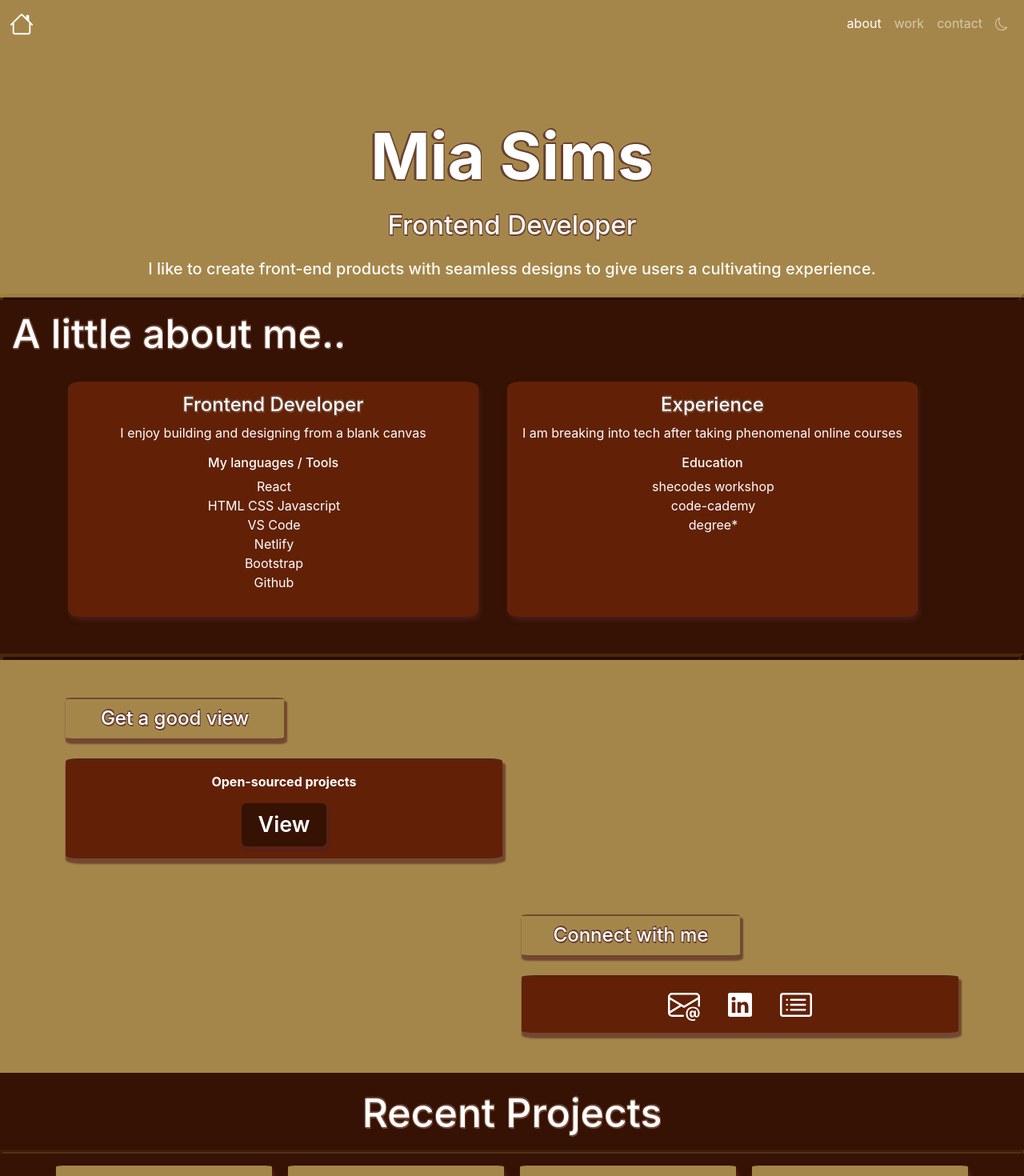
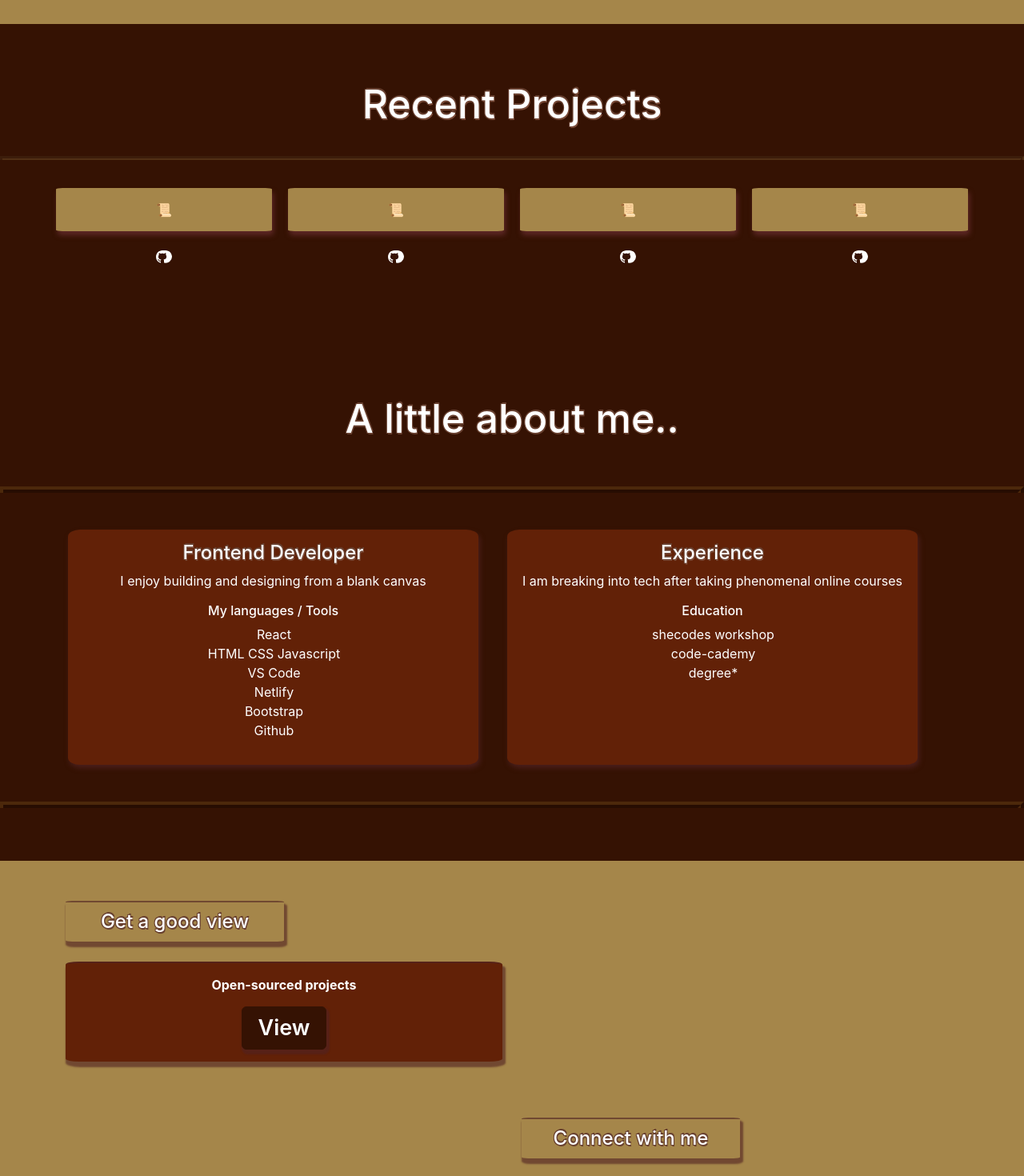
Before and after one commit to mia24sims/mia-sims-portfolio, a React (Create React App) app: page /work in a window 1280 px wide. Shown: the top 1470 px of the page at 80% size. Built offline with nearby package versions, Linux system fonts and the light colour scheme.

Commit message:
edited css styling and nav bar
added link to sections
added padding
edited about page <hr/>

```diff
--- a/package.json
+++ b/package.json
@@ -9,6 +9,7 @@
     "@testing-library/user-event": "^13.5.0",
     "react": "^19.2.0",
     "react-dom": "^19.2.0",
+    "react-router-dom": "^7.9.5",
     "react-scripts": "5.0.1",
     "web-vitals": "^2.1.4"
   },
--- a/src/About.css
+++ b/src/About.css
@@ -1,13 +1,14 @@
 .About{
   background-color: #351203;
+  padding-bottom: 50px;
 }
 
 
 .About h2 {
   text-shadow: -1px -1px 0 #684030, 1px -2px 0 #684030, -1px 1px 0 #684030,
     1px 2px 0 #684030;
-    padding: 15px;
-  margin-bottom: 15px;
+    padding-top: 70px;
+  margin-bottom: 55px;
   font-size: 35px;
   text-align: center;
 }
@@ -17,7 +18,7 @@
   background-color: #622107;
   border-radius: 30%;
   padding: 15px;
-  margin-bottom: 30px;
+  margin:  30px 0px;
   box-shadow: 2px 4px 6px #502222cd;
 }
 
@@ -37,8 +38,7 @@
   background-color: #622107;
   border-radius: 30%;
   padding: 15px;
-  margin-right: -0px;
-  margin-bottom: 30px;
+  margin: 30px 0px;
   box-shadow: 2px 4px 6px #502222cd;
 }
 
@@ -54,19 +54,15 @@
 }
 
 
-
-
-
 .About hr{
      border: 8px ridge #3d2d10 ;
   border-bottom: none;
-  margin-bottom: -3px;
+
   }
 
 @media (min-width: 700px)
 {
   .About h2 {
-    text-align: left;
     font-size: 50px;
   }
   .About .dev{
--- a/src/About.js
+++ b/src/About.js
@@ -3,9 +3,9 @@ import "./About.css";
 
 export default function About() {
   return (
-    <div className="About" id="About">
+    <div className="About" id="about">
       <h2>A little about me..</h2>
-
+<hr/>
       <div class="container text-center">
         <div class="row">
           <div class="col-md-2 dev">
--- a/src/App.js
+++ b/src/App.js
@@ -3,6 +3,7 @@ import Homepage from "./Homepage";
 import About from "./About";
 import Contact from "./Contact";
 import Work from "./Work";
+import { BrowserRouter as Router, Routes, Route } from "react-router-dom";
 
 
 function App() {
@@ -11,10 +12,19 @@ function App() {
       <header className="App-header">
 
 
-        <Homepage />
+        <Router>
+          <Routes>
+            <Route path="/" element={<Homepage />} />
+            <Route path="/about" element={<About />} />
+            <Route path="/contact" element={<Contact />} />
+            <Route path="/work" element={<Work />} />
+          </Routes>
+        </Router>
+
         <About />
         <Contact />
         <Work />
+
       </header>
     </div>
   );
--- a/src/Contact.css
+++ b/src/Contact.css
@@ -1,3 +1,7 @@
+.Contact {
+  padding-bottom: 70px;
+}
+
 .Contact h4 {
   margin-top: 50px;
   box-shadow: 2px 5px 2px 2px #5022229e;
--- a/src/Contact.js
+++ b/src/Contact.js
@@ -3,7 +3,7 @@ import "./Contact.css";
 
 export default function Contact() {
   return (
-    <div className="Contact">
+    <div className="Contact" id="contact">
       <div class="container text-center">
         <div class="row">
           <div class="col-lg-6">
@@ -12,7 +12,7 @@ export default function Contact() {
               <li>
                 <strong>Open-sourced projects</strong>
               </li>
-              <button class="btn btn-primary">View</button>
+              <button class="btn btn-dark">View</button>
             </ul>
           </div>
           <div class="col"></div>
--- a/src/Homepage.css
+++ b/src/Homepage.css
@@ -1,4 +1,7 @@
-
+.Homepage .link{
+  color: white;
+  text-decoration: none;
+}
 
 .Homepage h1{
   font-size: 80px;
@@ -32,6 +35,7 @@ text-align: center;
 opacity: 97%;
 text-align: center;
 font-weight: 500;
+padding-bottom: 90px;
 }
 
 .Homepage hr{
--- a/src/Homepage.js
+++ b/src/Homepage.js
@@ -1,13 +1,13 @@
 import React from "react";
 import "./Homepage.css";
 
-
 export default function Homepage() {
   return (
-    <div className="Homepage">
-      <nav class="navbar navbar-expand-lg bg-body-white navbar-dark">
+    <div className="Homepage" id="home">
+      <nav class="navbar navbar-expand-lg bg-body-white navbar-dark fixed-top">
         <div class="container-fluid">
-          <a class="navbar-brand" href="/">
+          <a class="navbar-brand" href="#home">
+
               <svg
                 xmlns="http://www.w3.org/2000/svg"
                 width="30"
@@ -18,6 +18,7 @@ export default function Homepage() {
               >
                 <path d="M8.707 1.5a1 1 0 0 0-1.414 0L.646 8.146a.5.5 0 0 0 .708.708L2 8.207V13.5A1.5 1.5 0 0 0 3.5 15h9a1.5 1.5 0 0 0 1.5-1.5V8.207l.646.647a.5.5 0 0 0 .708-.708L13 5.793V2.5a.5.5 0 0 0-.5-.5h-1a.5.5 0 0 0-.5.5v1.293zM13 7.207V13.5a.5.5 0 0 1-.5.5h-9a.5.5 0 0 1-.5-.5V7.207l5-5z" />
               </svg>
+
           </a>
           <button
             class="navbar-toggler"
@@ -33,17 +34,17 @@ export default function Homepage() {
           <div class="collapse navbar-collapse" id="navbarNav">
             <ul class="navbar-nav w-100">
               <li class="nav-item ms-lg-auto">
-                <a class="nav-link active" aria-current="page" href=".">
+                <a class="nav-link active" aria-current="page" href="#about">
                   about
                 </a>
               </li>
               <li class="nav-item">
-                <a class="nav-link" href="/">
+                <a class="nav-link" href="#work">
                   work
                 </a>
               </li>
               <li class="nav-item">
-                <a class="nav-link" href=".">
+                <a class="nav-link" href="#contact">
                   contact
                 </a>
               </li>
--- a/src/Work.css
+++ b/src/Work.css
@@ -1,28 +1,30 @@
-.Work{
+.Work {
   background-color: #351203;
+  padding-bottom: 90px;
 }
 
-.Work h2{
+.Work h2 {
   text-align: center;
-  padding-top: 20px;
+  padding-top: 70px;
   margin-top: 30px;
+  margin-bottom: 35px;
   text-shadow: -1px -1px 0 #684030, 1px -2px 0 #684030, -1px 1px 0 #684030,
     1px 2px 0 #7b4b38;
   font-size: 35px;
 }
 
-.Work hr{
-     border: 5px groove #A5864A ;
+.Work hr {
+  border: 5px groove #a5864a;
   border-bottom: none;
-  margin-bottom: 15px;
+  margin-bottom: 35px;
 }
 
-  .Work .row{
+.Work .row {
   grid-gap: 20px;
 }
 
-  .Work .project{
- background-color: #A5864A;
+.Work .project {
+  background-color: #a5864a;
   border-radius: 3%;
   padding: 15px;
   margin-bottom: 20px;
@@ -30,7 +32,7 @@
 }
 
 @media (min-width: 700px) {
-    .Work h2{
+  .Work h2 {
     font-size: 50px;
   }
 }
--- a/src/Work.js
+++ b/src/Work.js
@@ -1,9 +1,9 @@
 import React from "react";
 import "./Work.css";
 
-export default function Work(){
+export default function Work() {
   return (
-    <div className="Work">
+    <div className="Work" id="work">
       <h2>Recent Projects</h2>
       <hr />
       <div class="container text-center">
@@ -16,18 +16,54 @@ export default function Work(){
       </div>
       <div class="container text-center">
         <div class="row">
-          <div class="col"><svg xmlns="http://www.w3.org/2000/svg" width="20" height="20" fill="currentColor" class="bi bi-github" viewBox="0 0 20 20">
-  <path d="M8 0C3.58 0 0 3.58 0 8c0 3.54 2.29 6.53 5.47 7.59.4.07.55-.17.55-.38 0-.19-.01-.82-.01-1.49-2.01.37-2.53-.49-2.69-.94-.09-.23-.48-.94-.82-1.13-.28-.15-.68-.52-.01-.53.63-.01 1.08.58 1.23.82.72 1.21 1.87.87 2.33.66.07-.52.28-.87.51-1.07-1.78-.2-3.64-.89-3.64-3.95 0-.87.31-1.59.82-2.15-.08-.2-.36-1.02.08-2.12 0 0 .67-.21 2.2.82.64-.18 1.32-.27 2-.27s1.36.09 2 .27c1.53-1.04 2.2-.82 2.2-.82.44 1.1.20 1.92.08 2.12.51.56.82 1.27.82 2.15 0 3.07-1.87 3.75-3.65 3.95.29.25.54.73.54 1.48 0 1.07-.01 1.93-.01 2.2 0 .21.15.46.55.38A8.01 8.01 0 0 0 20 8c0-4.42-3.58-8-8-8"/>
-</svg></div>
-          <div class="col"><svg xmlns="http://www.w3.org/2000/svg" width="20" height="20" fill="currentColor" class="bi bi-github" viewBox="0 0 20 20">
-  <path d="M8 0C3.58 0 0 3.58 0 8c0 3.54 2.29 6.53 5.47 7.59.4.07.55-.17.55-.38 0-.19-.01-.82-.01-1.49-2.01.37-2.53-.49-2.69-.94-.09-.23-.48-.94-.82-1.13-.28-.15-.68-.52-.01-.53.63-.01 1.08.58 1.23.82.72 1.21 1.87.87 2.33.66.07-.52.28-.87.51-1.07-1.78-.2-3.64-.89-3.64-3.95 0-.87.31-1.59.82-2.15-.08-.2-.36-1.02.08-2.12 0 0 .67-.21 2.2.82.64-.18 1.32-.27 2-.27s1.36.09 2 .27c1.53-1.04 2.2-.82 2.2-.82.44 1.1.20 1.92.08 2.12.51.56.82 1.27.82 2.15 0 3.07-1.87 3.75-3.65 3.95.29.25.54.73.54 1.48 0 1.07-.01 1.93-.01 2.2 0 .21.15.46.55.38A8.01 8.01 0 0 0 20 8c0-4.42-3.58-8-8-8"/>
-</svg></div>
-          <div class="col"><svg xmlns="http://www.w3.org/2000/svg" width="20" height="20" fill="currentColor" class="bi bi-github" viewBox="0 0 20 20">
-  <path d="M8 0C3.58 0 0 3.58 0 8c0 3.54 2.29 6.53 5.47 7.59.4.07.55-.17.55-.38 0-.19-.01-.82-.01-1.49-2.01.37-2.53-.49-2.69-.94-.09-.23-.48-.94-.82-1.13-.28-.15-.68-.52-.01-.53.63-.01 1.08.58 1.23.82.72 1.21 1.87.87 2.33.66.07-.52.28-.87.51-1.07-1.78-.2-3.64-.89-3.64-3.95 0-.87.31-1.59.82-2.15-.08-.2-.36-1.02.08-2.12 0 0 .67-.21 2.2.82.64-.18 1.32-.27 2-.27s1.36.09 2 .27c1.53-1.04 2.2-.82 2.2-.82.44 1.1.20 1.92.08 2.12.51.56.82 1.27.82 2.15 0 3.07-1.87 3.75-3.65 3.95.29.25.54.73.54 1.48 0 1.07-.01 1.93-.01 2.2 0 .21.15.46.55.38A8.01 8.01 0 0 0 20 8c0-4.42-3.58-8-8-8"/>
-</svg></div>
-          <div class="col"><svg xmlns="http://www.w3.org/2000/svg" width="20" height="20" fill="currentColor" class="bi bi-github" viewBox="0 0 20 20">
-  <path d="M8 0C3.58 0 0 3.58 0 8c0 3.54 2.29 6.53 5.47 7.59.4.07.55-.17.55-.38 0-.19-.01-.82-.01-1.49-2.01.37-2.53-.49-2.69-.94-.09-.23-.48-.94-.82-1.13-.28-.15-.68-.52-.01-.53.63-.01 1.08.58 1.23.82.72 1.21 1.87.87 2.33.66.07-.52.28-.87.51-1.07-1.78-.2-3.64-.89-3.64-3.95 0-.87.31-1.59.82-2.15-.08-.2-.36-1.02.08-2.12 0 0 .67-.21 2.2.82.64-.18 1.32-.27 2-.27s1.36.09 2 .27c1.53-1.04 2.2-.82 2.2-.82.44 1.1.20 1.92.08 2.12.51.56.82 1.27.82 2.15 0 3.07-1.87 3.75-3.65 3.95.29.25.54.73.54 1.48 0 1.07-.01 1.93-.01 2.2 0 .21.15.46.55.38A8.01 8.01 0 0 0 20 8c0-4.42-3.58-8-8-8"/>
-</svg></div>
+          <div class="col">
+            <svg
+              xmlns="http://www.w3.org/2000/svg"
+              width="20"
+              height="20"
+              fill="currentColor"
+              class="bi bi-github"
+              viewBox="0 0 20 20"
+            >
+              <path d="M8 0C3.58 0 0 3.58 0 8c0 3.54 2.29 6.53 5.47 7.59.4.07.55-.17.55-.38 0-.19-.01-.82-.01-1.49-2.01.37-2.53-.49-2.69-.94-.09-.23-.48-.94-.82-1.13-.28-.15-.68-.52-.01-.53.63-.01 1.08.58 1.23.82.72 1.21 1.87.87 2.33.66.07-.52.28-.87.51-1.07-1.78-.2-3.64-.89-3.64-3.95 0-.87.31-1.59.82-2.15-.08-.2-.36-1.02.08-2.12 0 0 .67-.21 2.2.82.64-.18 1.32-.27 2-.27s1.36.09 2 .27c1.53-1.04 2.2-.82 2.2-.82.44 1.1.20 1.92.08 2.12.51.56.82 1.27.82 2.15 0 3.07-1.87 3.75-3.65 3.95.29.25.54.73.54 1.48 0 1.07-.01 1.93-.01 2.2 0 .21.15.46.55.38A8.01 8.01 0 0 0 20 8c0-4.42-3.58-8-8-8" />
+            </svg>
+          </div>
+          <div class="col">
+            <svg
+              xmlns="http://www.w3.org/2000/svg"
+              width="20"
+              height="20"
+              fill="currentColor"
+              class="bi bi-github"
+              viewBox="0 0 20 20"
+            >
+              <path d="M8 0C3.58 0 0 3.58 0 8c0 3.54 2.29 6.53 5.47 7.59.4.07.55-.17.55-.38 0-.19-.01-.82-.01-1.49-2.01.37-2.53-.49-2.69-.94-.09-.23-.48-.94-.82-1.13-.28-.15-.68-.52-.01-.53.63-.01 1.08.58 1.23.82.72 1.21 1.87.87 2.33.66.07-.52.28-.87.51-1.07-1.78-.2-3.64-.89-3.64-3.95 0-.87.31-1.59.82-2.15-.08-.2-.36-1.02.08-2.12 0 0 .67-.21 2.2.82.64-.18 1.32-.27 2-.27s1.36.09 2 .27c1.53-1.04 2.2-.82 2.2-.82.44 1.1.20 1.92.08 2.12.51.56.82 1.27.82 2.15 0 3.07-1.87 3.75-3.65 3.95.29.25.54.73.54 1.48 0 1.07-.01 1.93-.01 2.2 0 .21.15.46.55.38A8.01 8.01 0 0 0 20 8c0-4.42-3.58-8-8-8" />
+            </svg>
+          </div>
+          <div class="col">
+            <svg
+              xmlns="http://www.w3.org/2000/svg"
+              width="20"
+              height="20"
+              fill="currentColor"
+              class="bi bi-github"
+              viewBox="0 0 20 20"
+            >
+              <path d="M8 0C3.58 0 0 3.58 0 8c0 3.54 2.29 6.53 5.47 7.59.4.07.55-.17.55-.38 0-.19-.01-.82-.01-1.49-2.01.37-2.53-.49-2.69-.94-.09-.23-.48-.94-.82-1.13-.28-.15-.68-.52-.01-.53.63-.01 1.08.58 1.23.82.72 1.21 1.87.87 2.33.66.07-.52.28-.87.51-1.07-1.78-.2-3.64-.89-3.64-3.95 0-.87.31-1.59.82-2.15-.08-.2-.36-1.02.08-2.12 0 0 .67-.21 2.2.82.64-.18 1.32-.27 2-.27s1.36.09 2 .27c1.53-1.04 2.2-.82 2.2-.82.44 1.1.20 1.92.08 2.12.51.56.82 1.27.82 2.15 0 3.07-1.87 3.75-3.65 3.95.29.25.54.73.54 1.48 0 1.07-.01 1.93-.01 2.2 0 .21.15.46.55.38A8.01 8.01 0 0 0 20 8c0-4.42-3.58-8-8-8" />
+            </svg>
+          </div>
+          <div class="col">
+            <svg
+              xmlns="http://www.w3.org/2000/svg"
+              width="20"
+              height="20"
+              fill="currentColor"
+              class="bi bi-github"
+              viewBox="0 0 20 20"
+            >
+              <path d="M8 0C3.58 0 0 3.58 0 8c0 3.54 2.29 6.53 5.47 7.59.4.07.55-.17.55-.38 0-.19-.01-.82-.01-1.49-2.01.37-2.53-.49-2.69-.94-.09-.23-.48-.94-.82-1.13-.28-.15-.68-.52-.01-.53.63-.01 1.08.58 1.23.82.72 1.21 1.87.87 2.33.66.07-.52.28-.87.51-1.07-1.78-.2-3.64-.89-3.64-3.95 0-.87.31-1.59.82-2.15-.08-.2-.36-1.02.08-2.12 0 0 .67-.21 2.2.82.64-.18 1.32-.27 2-.27s1.36.09 2 .27c1.53-1.04 2.2-.82 2.2-.82.44 1.1.20 1.92.08 2.12.51.56.82 1.27.82 2.15 0 3.07-1.87 3.75-3.65 3.95.29.25.54.73.54 1.48 0 1.07-.01 1.93-.01 2.2 0 .21.15.46.55.38A8.01 8.01 0 0 0 20 8c0-4.42-3.58-8-8-8" />
+            </svg>
+          </div>
         </div>
       </div>
     </div>
```
Also changed, not shown: src/index.js (+7 -0 lines), 1 other file (tests, documents, lock files or other folders). Lines whose indentation alone changed are shown as unchanged.
